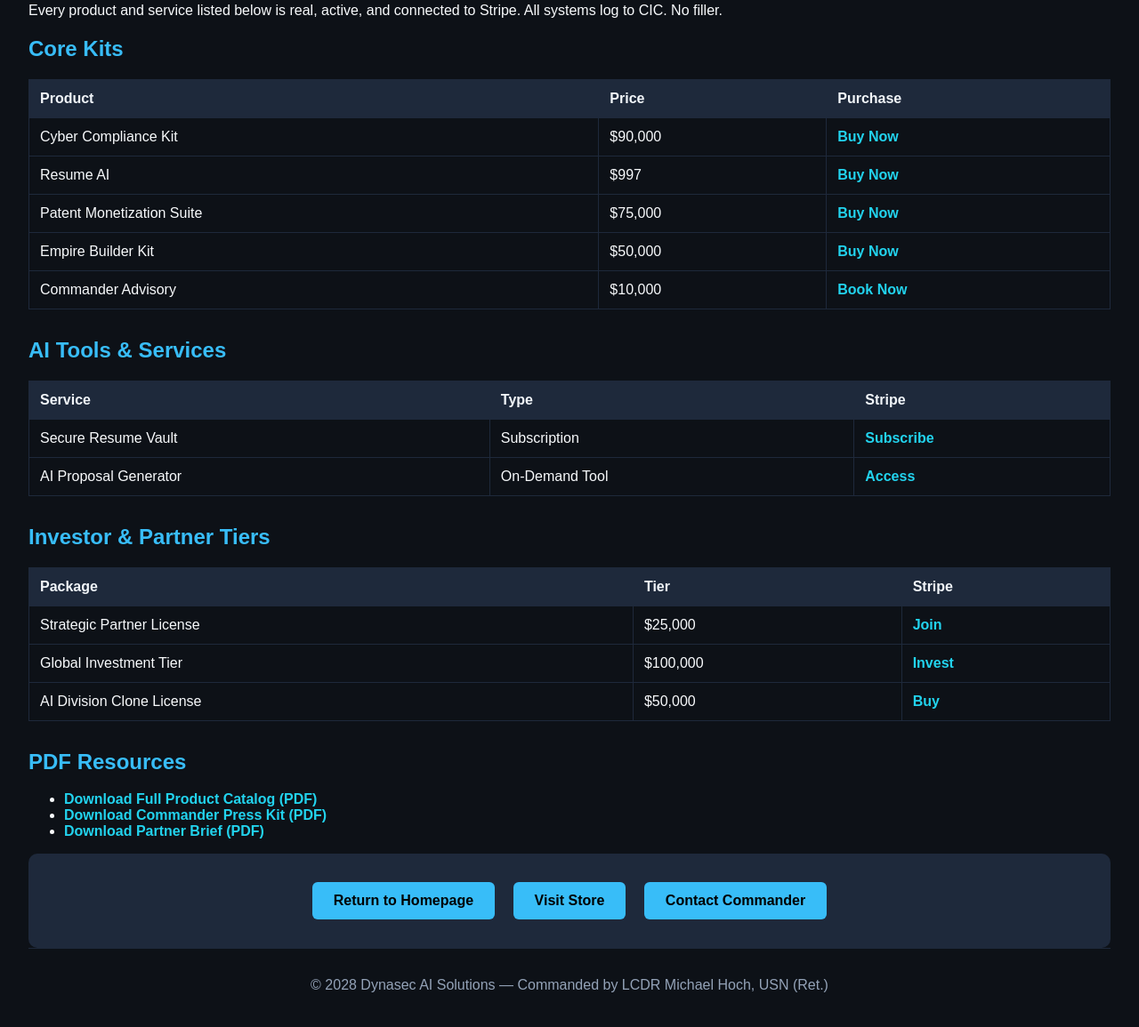
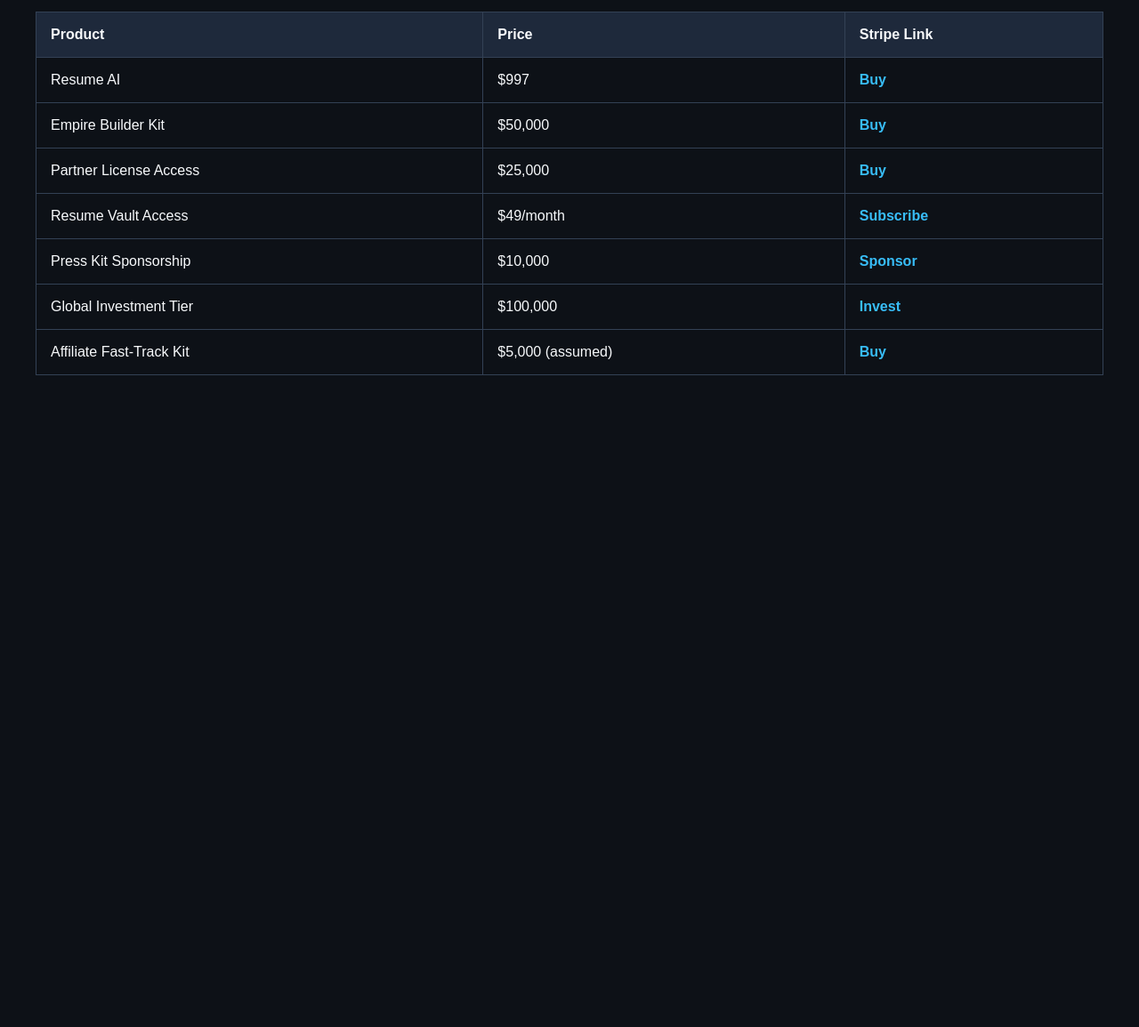
Before and after one commit to hochster71/dynasec-visibility, a plain HTML site: page catalog.html in a window 1280 px wide. Shown: the part 109-1264 px from the top of the page at 89% size. After the commit the page ends 800 px from the top, so only its background shows below. Drawn offline with Linux system fonts and the light colour scheme.

Commit message:
Add files via upload

```diff
--- a/catalog.html
+++ b/catalog.html
@@ -3,64 +3,28 @@
 <html lang="en">
 <head>
   <meta charset="UTF-8">
-  <title>Dynasec AI Product & Service Catalog</title>
+  <title>Dynasec Catalog</title>
   <meta name="viewport" content="width=device-width, initial-scale=1.0">
   <style>
-    body { background: #0d1117; color: #f8fafc; font-family: Arial, sans-serif; margin: 0; padding: 2rem; }
-    h1, h2 { color: #38bdf8; }
-    table { width: 100%; border-collapse: collapse; margin-bottom: 2rem; }
-    th, td { border: 1px solid #1e293b; padding: 0.75rem; text-align: left; }
-    th { background-color: #1e293b; color: #f1f5f9; }
-    a { color: #22d3ee; font-weight: bold; text-decoration: none; }
-    .cta { background: #1e293b; padding: 1.5rem; text-align: center; border-radius: 10px; }
-    .cta a { margin: 0.5rem; display: inline-block; background: #38bdf8; color: #000; padding: 0.75rem 1.5rem; border-radius: 6px; font-weight: bold; }
-    footer { text-align: center; padding: 2rem; color: #94a3b8; border-top: 1px solid #1e293b; }
+    body { background: #0d1117; color: #f8fafc; font-family: Arial, sans-serif; padding: 2rem; }
+    h1 { color: #38bdf8; text-align: center; }
+    table { width: 100%; border-collapse: collapse; margin-top: 1.5rem; }
+    th, td { border: 1px solid #334155; padding: 1rem; text-align: left; }
+    th { background: #1e293b; }
+    a { color: #38bdf8; text-decoration: none; font-weight: bold; }
   </style>
 </head>
 <body>
   <h1>Dynasec AI Product & Service Catalog</h1>
-  <p>Every product and service listed below is real, active, and connected to Stripe. All systems log to CIC. No filler.</p>
-
-  <h2>Core Kits</h2>
   <table>
-    <tr><th>Product</th><th>Price</th><th>Purchase</th></tr>
-    <tr><td>Cyber Compliance Kit</td><td>$90,000</td><td><a href="https://buy.stripe.com/00wbJ1908dCPezpgRr1ck0b">Buy Now</a></td></tr>
-    <tr><td>Resume AI</td><td>$997</td><td><a href="https://buy.stripe.com/4gM9ATeks1U71MDcBb1ck0a">Buy Now</a></td></tr>
-    <tr><td>Patent Monetization Suite</td><td>$75,000</td><td><a href="https://buy.stripe.com/8x228r0tC8iv76X0St1ck09">Buy Now</a></td></tr>
-    <tr><td>Empire Builder Kit</td><td>$50,000</td><td><a href="https://buy.stripe.com/bJe9AT4JScyL2QH8kV1ck08">Buy Now</a></td></tr>
-    <tr><td>Commander Advisory</td><td>$10,000</td><td><a href="https://buy.stripe.com/bJe5kD7W442f8b18kV1ck07">Book Now</a></td></tr>
+    <tr><th>Product</th><th>Price</th><th>Stripe Link</th></tr>
+    <tr><td>Resume AI</td><td>$997</td><td><a href="https://buy.stripe.com/4gM9ATeks1U71MDcBb1ck0a">Buy</a></td></tr>
+    <tr><td>Empire Builder Kit</td><td>$50,000</td><td><a href="https://buy.stripe.com/bJe9AT4JScyL2QH8kV1ck08">Buy</a></td></tr>
+    <tr><td>Partner License Access</td><td>$25,000</td><td><a href="https://buy.stripe.com/cNi8wP2BK8iv8b144F1ck06">Buy</a></td></tr>
+    <tr><td>Resume Vault Access</td><td>$49/month</td><td><a href="https://buy.stripe.com/3cIfZh3FO42ffDt7gR1ck05">Subscribe</a></td></tr>
+    <tr><td>Press Kit Sponsorship</td><td>$10,000</td><td><a href="https://buy.stripe.com/3cI8wPb8g6an8b1eJj1ck03">Sponsor</a></td></tr>
+    <tr><td>Global Investment Tier</td><td>$100,000</td><td><a href="https://buy.stripe.com/aFa5kDgsA1U79f5fNn1ck01">Invest</a></td></tr>
+    <tr><td>Affiliate Fast-Track Kit</td><td>$5,000 (assumed)</td><td><a href="https://buy.stripe.com/cNieVddgo6an8b1at31ck00">Buy</a></td></tr>
   </table>
-
-  <h2>AI Tools & Services</h2>
-  <table>
-    <tr><th>Service</th><th>Type</th><th>Stripe</th></tr>
-    <tr><td>Secure Resume Vault</td><td>Subscription</td><td><a href="https://buy.stripe.com/3cIfZh3FO42ffDt7gR1ck05">Subscribe</a></td></tr>
-    <tr><td>AI Proposal Generator</td><td>On-Demand Tool</td><td><a href="https://buy.stripe.com/fZu4gz1xGgP1crhgRr1ck04">Access</a></td></tr>
-  </table>
-
-  <h2>Investor & Partner Tiers</h2>
-  <table>
-    <tr><th>Package</th><th>Tier</th><th>Stripe</th></tr>
-    <tr><td>Strategic Partner License</td><td>$25,000</td><td><a href="https://buy.stripe.com/cNi8wP2BK8iv8b144F1ck06">Join</a></td></tr>
-    <tr><td>Global Investment Tier</td><td>$100,000</td><td><a href="https://buy.stripe.com/aFa5kDgsA1U79f5fNn1ck01">Invest</a></td></tr>
-    <tr><td>AI Division Clone License</td><td>$50,000</td><td><a href="https://buy.stripe.com/aFafZh908dCPfDteJj1ck02">Buy</a></td></tr>
-  </table>
-
-  <h2>PDF Resources</h2>
-  <ul>
-    <li><a href="#">Download Full Product Catalog (PDF)</a></li>
-    <li><a href="#">Download Commander Press Kit (PDF)</a></li>
-    <li><a href="#">Download Partner Brief (PDF)</a></li>
-  </ul>
-
-  <div class="cta">
-    <a href="index.html">Return to Homepage</a>
-    <a href="store.html">Visit Store</a>
-    <a href="contact.html">Contact Commander</a>
-  </div>
-
-  <footer>
-    &copy; 2028 Dynasec AI Solutions — Commanded by LCDR Michael Hoch, USN (Ret.)
-  </footer>
 </body>
 </html>
```
Also changed, not shown: store.html (+27 -1 lines).
